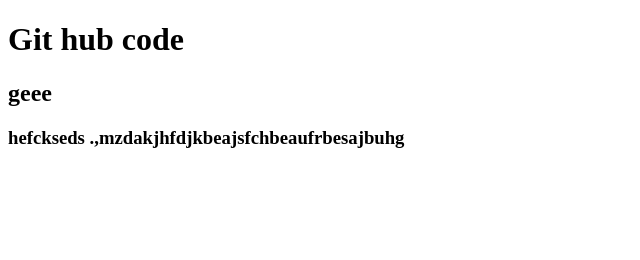
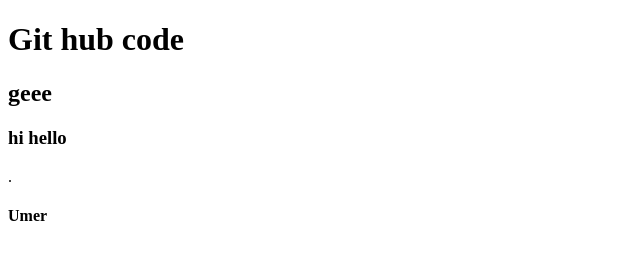
Before and after one commit to mariamsattar45/code, a plain HTML site: page index.html in a window 1280 px wide. Shown: the whole page, without its empty margins (0-640 px from the left). Drawn offline with Linux system fonts and the light colour scheme.

Commit message:
Changes Done

```diff
--- a/index.html
+++ b/index.html
@@ -7,7 +7,9 @@
 </head>
 <h1>Git hub code</h1>
 <h2>geee</h2>
-<h3>hefckseds .,mzdakjhfdjkbeajsfchbeaufrbesajbuhg</h3>
+<h3>hi hello</h3>
+
+.<h4>Umer</h4>
 <body>
 
 </body>
```
